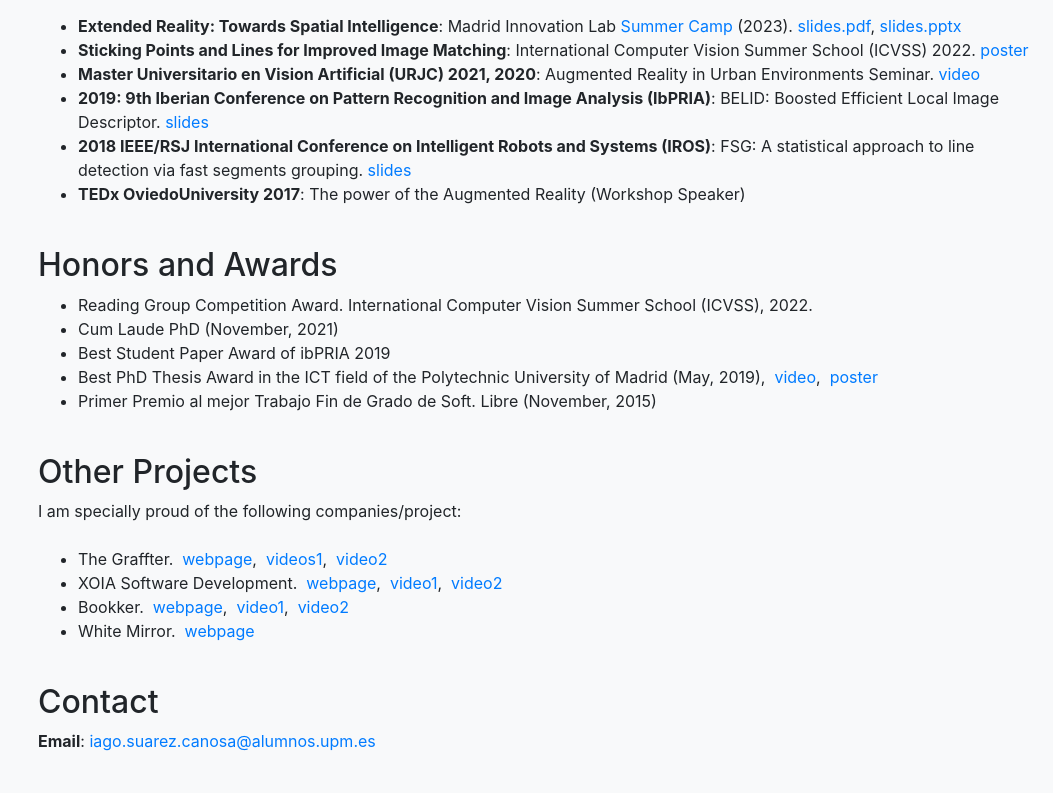
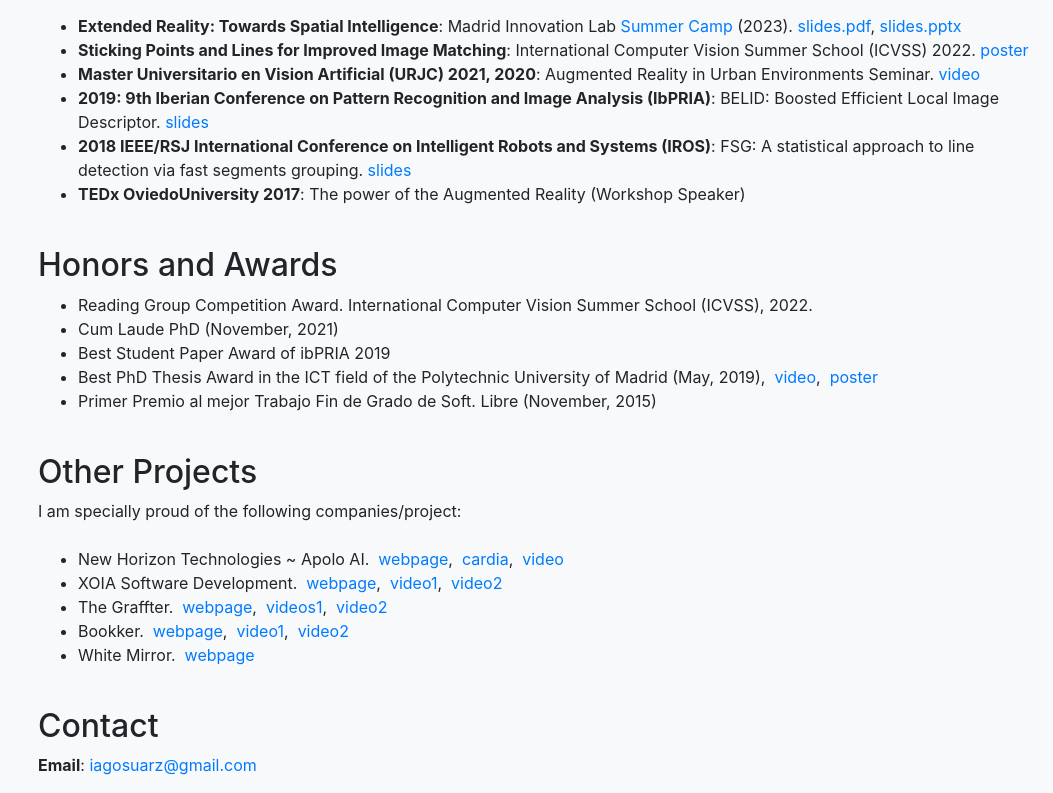
Before and after one commit to iago-suarez/iago-suarez.github.io, a React (Create React App) app: page / in a window 1280 px wide. Shown: the part 2246-3039 px from the top of the page, without its empty margins (227-1280 px from the left). Before the commit the page ends 3015 px from the top, so only its background shows below. Built offline with nearby package versions, Linux system fonts and the light colour scheme.

Commit message:
Adding Cardia video

```diff
--- a/src/pages/Home.js
+++ b/src/pages/Home.js
@@ -17,6 +17,7 @@
 import ImgBeblid from '../images/BeblidImg.png'
 import ImgRAL21 from '../images/ImgRAL21.gif'
 import VanishingPointsVideo from '../videos/vanishing.mp4'
+import CardiaVideo from '../videos/cardia_demo.mp4'
 import '../App.css'
 import '../Sidebar.css'
 import * as Icon from 'react-bootstrap-icons'
@@ -347,15 +348,20 @@
               <h2>Other Projects</h2>
               I am specially proud of the following companies/project:<br/><br/>
               <ul>
-                <li>The Graffter. &nbsp;
-                  <a href="http://www.thegraffter.com/en/" target="_blank" rel="noreferrer">webpage</a>, &nbsp;
-                  <a href="https://www.youtube.com/channel/UCaA4tTBqW6Wbkxz1Ep-4szw" target="_blank" rel="noreferrer">videos1</a>,  &nbsp;
-                  <a href="https://youtu.be/XIBLZUiOKmc" target="_blank" rel="noreferrer">video2</a>
+                <li>New Horizon Technologies ~ Apolo AI. &nbsp;
+                  <a href="https://www.apoloai.com/" target="_blank" rel="noreferrer">webpage</a>, &nbsp;
+                  <a href="https://cardia.ai/" target="_blank" rel="noreferrer">cardia</a>,  &nbsp;
+                  <a href={CardiaVideo} target="_blank" rel="noreferrer">video</a>
                 </li>
                 <li>XOIA Software Development. &nbsp;
                   <a href="https://xoia.es/" target="_blank" rel="noreferrer">webpage</a>, &nbsp;
                   <a href="https://youtu.be/gJum_Qv_Ws8" target="_blank" rel="noreferrer">video1</a>,  &nbsp;
                   <a href="https://youtu.be/74K1lK3kQJM" target="_blank" rel="noreferrer">video2</a>
+                </li>
+                <li>The Graffter. &nbsp;
+                  <a href="http://www.thegraffter.com/en/" target="_blank" rel="noreferrer">webpage</a>, &nbsp;
+                  <a href="https://www.youtube.com/channel/UCaA4tTBqW6Wbkxz1Ep-4szw" target="_blank" rel="noreferrer">videos1</a>,  &nbsp;
+                  <a href="https://youtu.be/XIBLZUiOKmc" target="_blank" rel="noreferrer">video2</a>
                 </li>
                 <li>Bookker. &nbsp;
                   <a href="https://www.bookkercorp.com/" target="_blank" rel="noreferrer">webpage</a>, &nbsp;
@@ -370,7 +376,7 @@
             <div>
               <h2>Contact</h2>
               <p><b>Email</b>:&nbsp;
-                <a href="mailto:iago.suarez.canosa@alumnos.upm.es">iago.suarez.canosa@alumnos.upm.es</a></p>
+                <a href="mailto:iagosuarz@gmail.com">iagosuarz@gmail.com</a></p>
             </div>
 
           </div>
```
Also changed, not shown: 2 other files (tests, documents, lock files or other folders).
